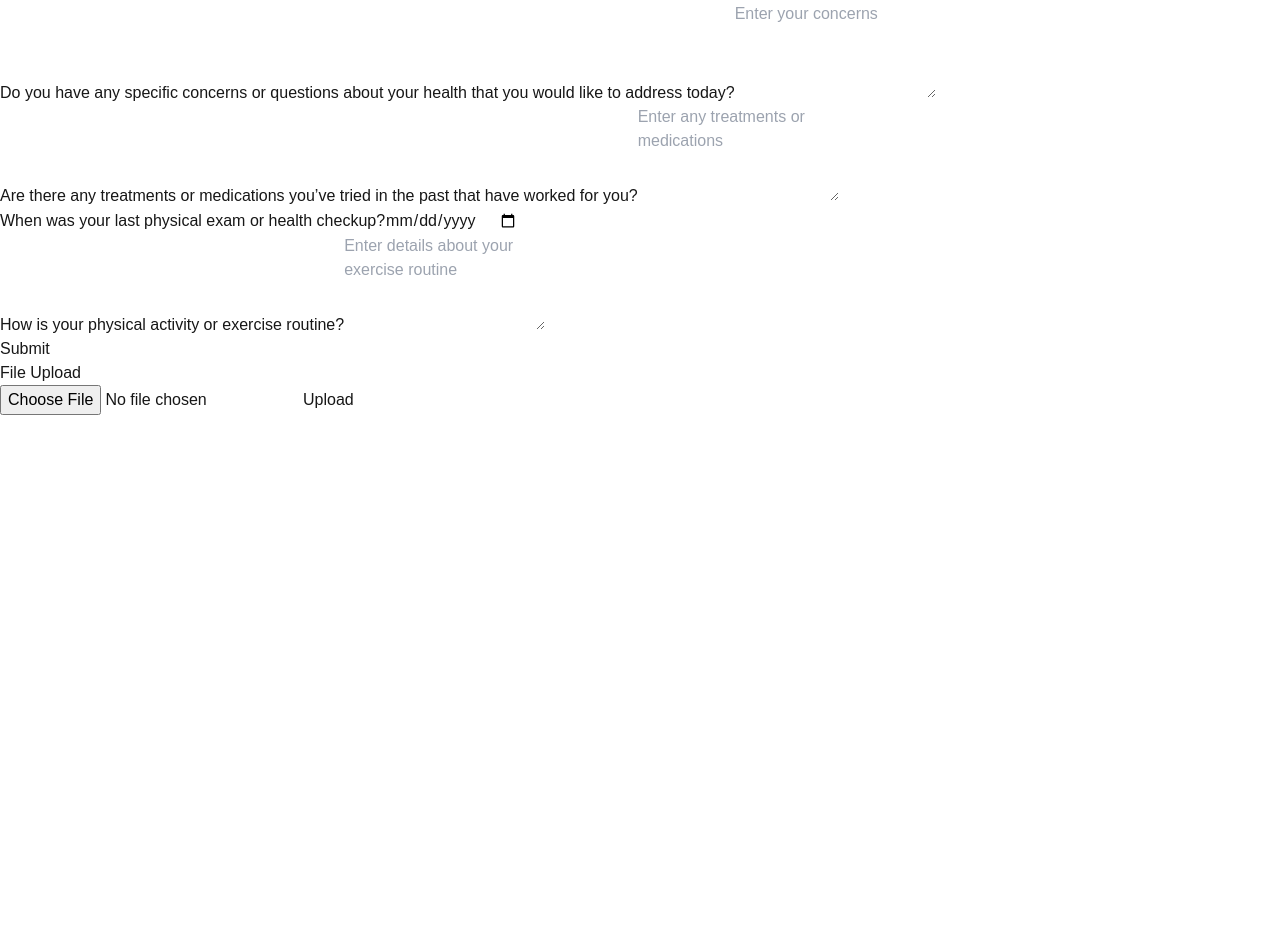
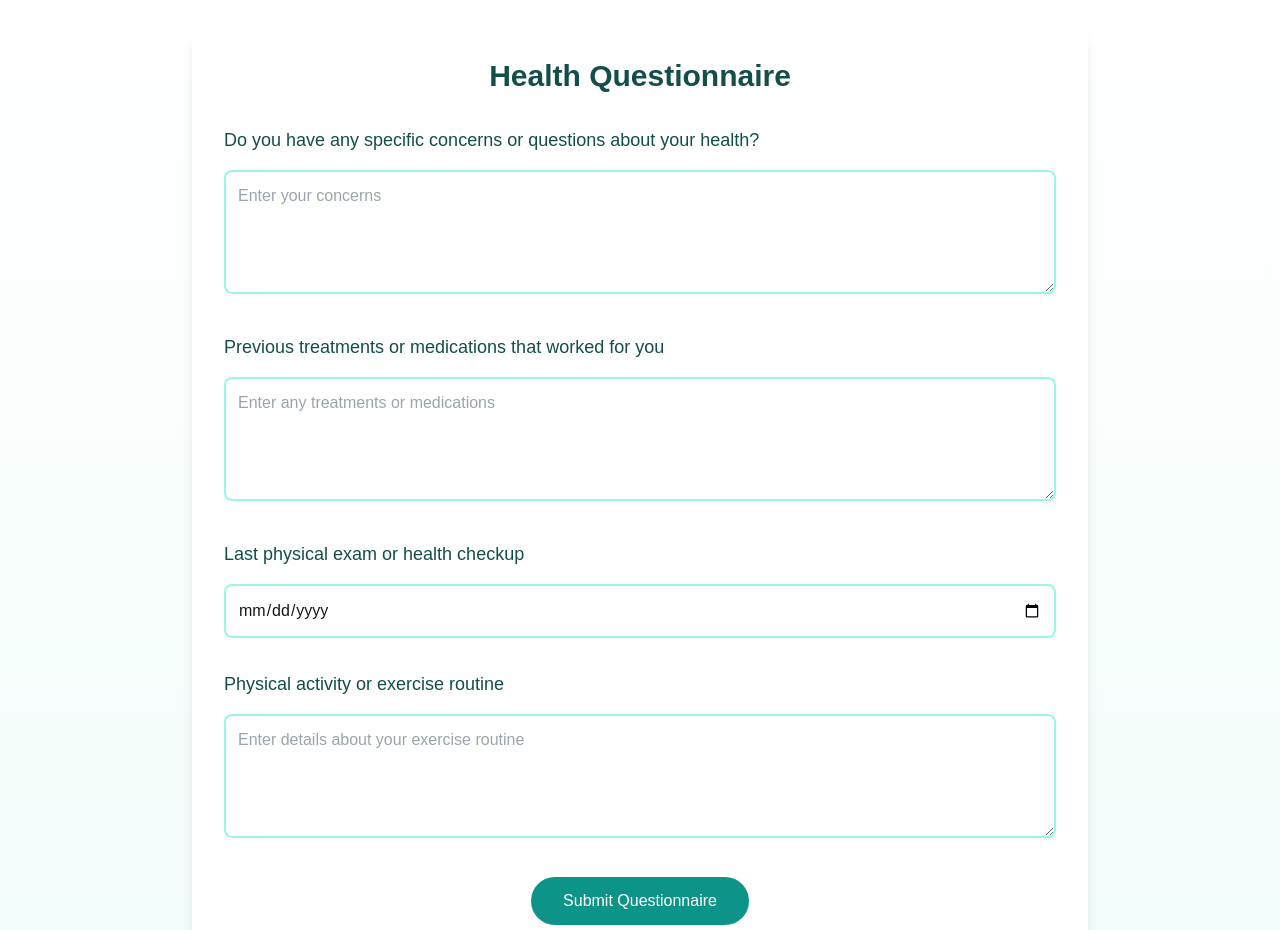
Before and after one commit to Fahmi-ssy/MediLoop, a Next.js app in the folder mediloop/: page /discovery in a window 1280 px wide. Shown: the part 102-1032 px from the top of the page. Before the commit the page ends 800 px from the top, so only its background shows below. Built offline with nearby package versions, Linux system fonts and the light colour scheme; no server answers.

Commit message:
feat: editing discovery

```diff
--- a/mediloop/src/app/(with-navbar)/discovery/page.tsx
+++ b/mediloop/src/app/(with-navbar)/discovery/page.tsx
@@ -10,8 +10,6 @@ export default function Discovery() {
 
     const handleSubmit = (e: React.FormEvent) => {
         e.preventDefault();
-
-
         console.log({
             healthConcerns,
             treatments,
@@ -21,65 +19,85 @@ export default function Discovery() {
     };
 
     return (
-        <div className="form-container">
-            <h1>Health Questionnaire</h1>
-            <form onSubmit={handleSubmit} className="health-form">
+        <div className="min-h-screen bg-gradient-to-b from-white to-teal-50 py-12 px-4 sm:px-6 lg:px-8">
+            <div className="max-w-4xl mx-auto bg-white rounded-2xl shadow-lg p-8">
+                <h1 className="text-3xl font-bold text-teal-900 text-center mb-8">
+                    Health Questionnaire
+                </h1>
 
-                <div className="form-group">
-                    <label htmlFor="healthConcerns">
-                        Do you have any specific concerns or questions about your health that you would like to address today?
+                <form onSubmit={handleSubmit} className="space-y-8">
+                    <div className="space-y-4">
+                        <label htmlFor="healthConcerns" className="block text-lg font-medium text-teal-900">
+                            Do you have any specific concerns or questions about your health?
                         </label>
                         <textarea
                             id="healthConcerns"
                             value={healthConcerns}
                             onChange={(e) => setHealthConcerns(e.target.value)}
                             rows={4}
+                            className="w-full rounded-lg border-2 border-teal-200 focus:border-teal-500 focus:ring focus:ring-teal-200 focus:ring-opacity-50 p-3 transition duration-200"
                             placeholder="Enter your concerns"
                         />
                     </div>
 
-                <div className="form-group">
-                    <label htmlFor="treatments">
-                        Are there any treatments or medications you’ve tried in the past that have worked for you?
+                    <div className="space-y-4">
+                        <label htmlFor="treatments" className="block text-lg font-medium text-teal-900">
+                            Previous treatments or medications that worked for you
                         </label>
                         <textarea
                             id="treatments"
                             value={treatments}
                             onChange={(e) => setTreatments(e.target.value)}
                             rows={4}
+                            className="w-full rounded-lg border-2 border-teal-200 focus:border-teal-500 focus:ring focus:ring-teal-200 focus:ring-opacity-50 p-3 transition duration-200"
                             placeholder="Enter any treatments or medications"
                         />
                     </div>
 
-                <div className="form-group">
-                    <label htmlFor="lastPhysicalExam">
-                        When was your last physical exam or health checkup?
+                    <div className="space-y-4">
+                        <label htmlFor="lastPhysicalExam" className="block text-lg font-medium text-teal-900">
+                            Last physical exam or health checkup
                         </label>
                         <input
                             id="lastPhysicalExam"
                             type="date"
                             value={lastPhysicalExam}
                             onChange={(e) => setLastPhysicalExam(e.target.value)}
+                            className="w-full rounded-lg border-2 border-teal-200 focus:border-teal-500 focus:ring focus:ring-teal-200 focus:ring-opacity-50 p-3 transition duration-200"
                         />
                     </div>
 
-                <div className="form-group">
-                    <label htmlFor="exerciseRoutine">
-                        How is your physical activity or exercise routine?
+                    <div className="space-y-4">
+                        <label htmlFor="exerciseRoutine" className="block text-lg font-medium text-teal-900">
+                            Physical activity or exercise routine
                         </label>
                         <textarea
                             id="exerciseRoutine"
                             value={exerciseRoutine}
                             onChange={(e) => setExerciseRoutine(e.target.value)}
                             rows={4}
+                            className="w-full rounded-lg border-2 border-teal-200 focus:border-teal-500 focus:ring focus:ring-teal-200 focus:ring-opacity-50 p-3 transition duration-200"
                             placeholder="Enter details about your exercise routine"
                         />
                     </div>
 
-                <button type="submit" className="submit-button">Submit</button>
+                    <div className="flex justify-center mt-8">
+                        <button
+                            type="submit"
+                            className="bg-teal-600 text-white px-8 py-3 rounded-full hover:bg-teal-700 transition duration-200 transform hover:scale-105 focus:outline-none focus:ring-2 focus:ring-teal-500 focus:ring-opacity-50"
+                        >
+                            Submit Questionnaire
+                        </button>
+                    </div>
                 </form>
 
+                <div className="mt-12 pt-8 border-t border-teal-100">
+                    <h2 className="text-2xl font-bold text-teal-900 text-center mb-6">
+                        Upload Medical Documents
+                    </h2>
                     <FileUpload />
+                </div>
+            </div>
         </div>
     );
 }
```
Lines whose indentation alone changed are shown as unchanged.
